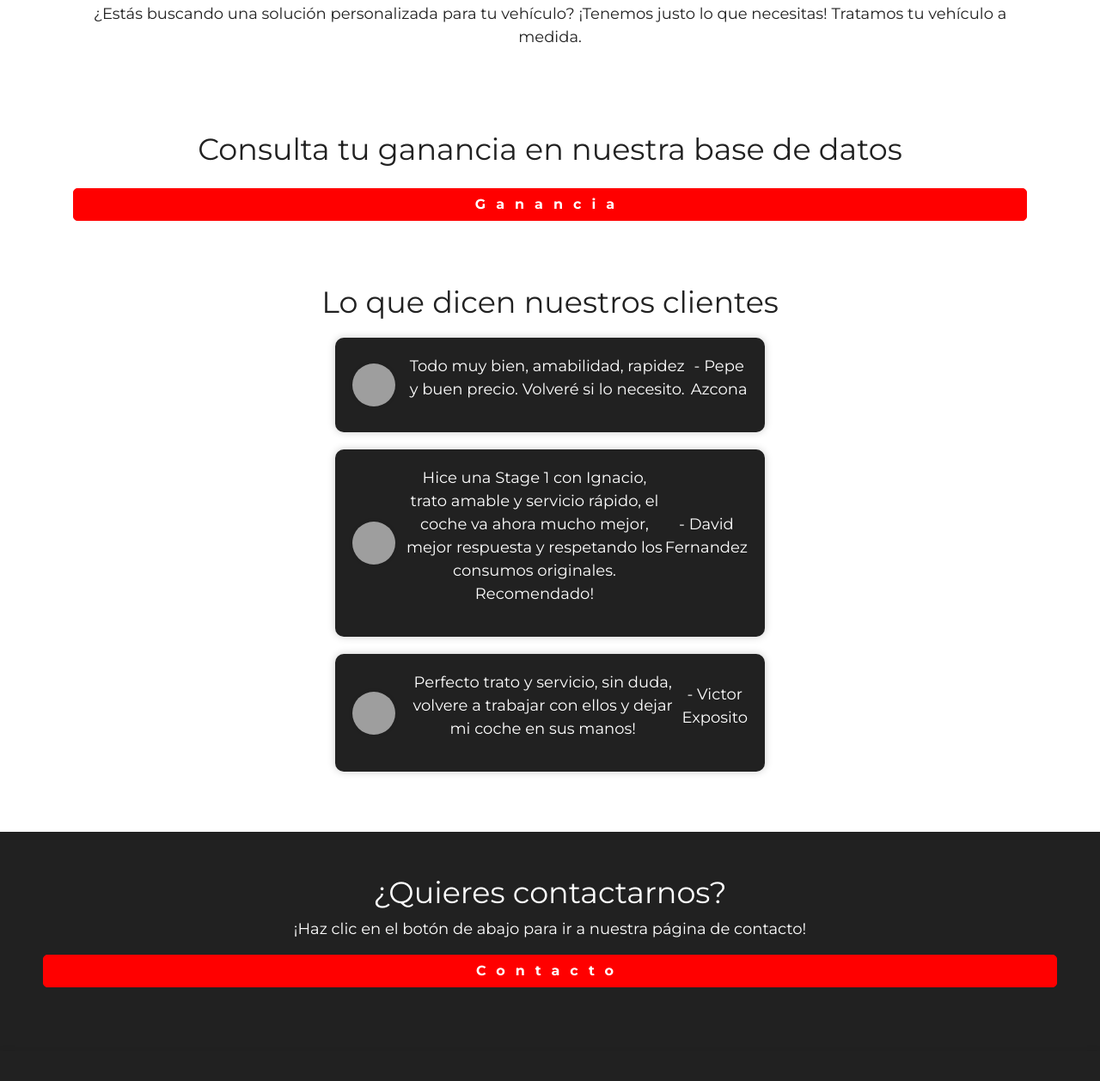
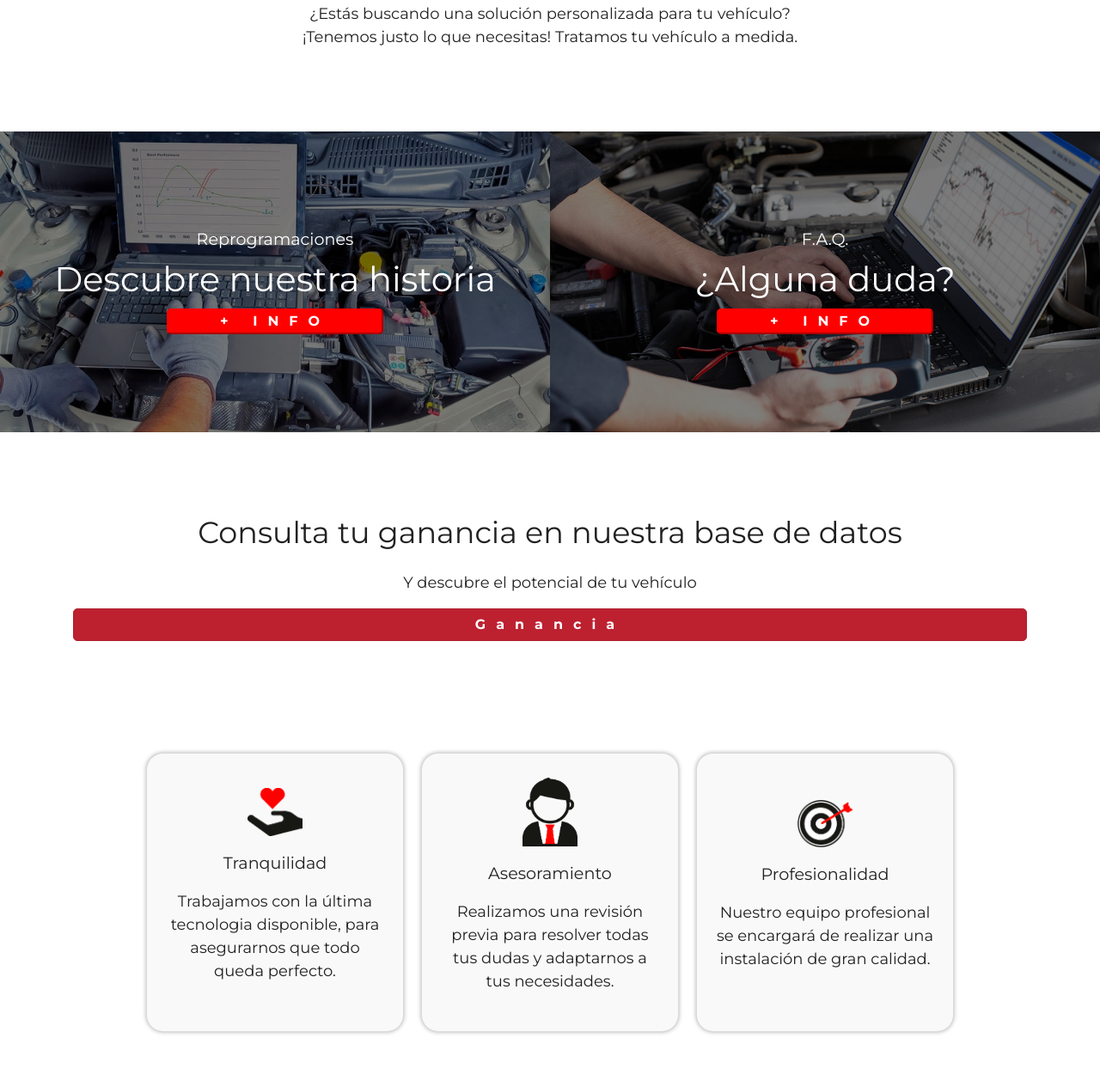
Before and after one commit to nylus1/WebAfrEngineV2, a plain HTML site: page index.html in a window 1280 px wide. Shown: the part 643-1901 px from the top of the page at 86% size. Drawn offline with nearby package versions, Linux system fonts and the light colour scheme; grey boxes are pictures that could not be loaded; a script that the page names is missing.

Commit message:
Actualización index

```diff
--- a/css/style.css
+++ b/css/style.css
@@ -8,6 +8,16 @@ body{
   background: white;
   color: #212121;
   font-family: 'Montserrat', sans-serif;
+}
+
+h3 {
+  margin: 0;
+  font-size: 1.2em;
+}
+
+h1 {
+  margin: 10px 0;
+  font-size: 2.5em;
 }
 
 h2{
@@ -23,6 +33,82 @@ p{
   margin-top: 96px;
   margin-bottom: 96px;
 }
+
+/* Post-introduccion */
+
+.container-post-introduccion{
+  display: flex;
+  flex-wrap: wrap;
+}
+
+.image-box {
+  position: relative;
+  width: 50%;
+  margin-bottom: 96px;
+}
+
+.image {
+  width: 100%;
+  height: 350px;
+  object-fit: cover;
+}
+
+.overlay {
+  position: absolute;
+  top: 0;
+  left: 0;
+  width: 100%;
+  height: 350px;
+  display: flex;
+  flex-direction: column;
+  justify-content: center;
+  align-items: center;
+  padding: 20px;
+  background-color: rgba(0, 0, 0, 0.5);
+  color: #fff;
+}
+
+/* Social proof section */
+
+#social-proof{
+  padding-top: 96px;
+  display: flex;
+  flex-wrap: wrap;
+  justify-content: center;
+  align-items: center;
+  margin: 0 auto;
+  max-width: 1000px;
+}
+
+.card {
+  width: 300px;
+  height: 325px;
+  margin: 10px;
+  display: flex;
+  flex-direction: column;
+  justify-content: center;
+  align-items: center;
+  text-align: center;
+  background-color: #f9f9f9;
+  box-shadow: 0px 0px 5px rgba(0,0,0,0.3);
+  border-radius: 20px;
+}
+
+.img-icon {
+  margin-top: 20px;
+  width: 4em;
+  height: auto;
+}
+
+.card>p{
+  padding: 20px;
+}
+
+.card>h3{
+  margin-top: 20px;
+}
+
+
 /* Header */
 
 header {
@@ -128,6 +214,18 @@ filter: drop-shadow(2px 2px 2px rgba(0, 0, 0, 0.5));
   font-weight: bold;
   letter-spacing: 0.75em;
   border-radius: 5px;
+  cursor: pointer;
+}
+.btn-danger-small{
+  color: #fff;
+  background-color: red;
+  border-color: red;
+  font-weight: bold;
+  letter-spacing: 0.75em;
+  border-radius: 5px;
+  cursor: pointer;
+  padding-left: 60px;
+  padding-right: 60px;
 }
 
 
@@ -332,7 +430,11 @@ input[type="submit"]:hover {
   .bg-video {
     width: 100vw;
     height: 170vw;
-}
+  }
+  .image-box {
+    width: 100%;
+    padding-bottom: 50%;
+  }
 }
 
 @media screen and (max-width:1170px){
--- a/index.html
+++ b/index.html
@@ -65,19 +65,56 @@
     </nav>
 
     <section id="introduction">
-        <div class="container">
+        <div class="container zoom-in">
             <h2>Reprogramación de centralitas</h2>
-            <p class="text-center">¿Estás buscando una solución personalizada para tu vehículo? ¡Tenemos justo lo que
+            <p class="text-center">¿Estás buscando una solución personalizada para tu vehículo?<br> ¡Tenemos justo lo que
                 necesitas! Tratamos tu vehículo a medida.</p>
         </div>
     </section>
 
+    <div class="container-post-introduccion animate-from-bottom">
+        <div class="image-box text-center">
+          <img src="img\reprogramacion-centralita-coche.jpg" alt="Image 1" class="image">
+          <div class="overlay">
+            <h3>Reprogramaciones</h3>
+            <h1>Descubre nuestra historia</h1>
+            <button class="btn-danger-small" onclick="location.href='quiensomos.html'">+ INFO</button>
+          </div>
+        </div>
+        <div class="image-box text-center">
+          <img src="img\reprogramacion-inicio.jpg" alt="Image 2" class="image">
+          <div class="overlay">
+            <h3>F.A.Q.</h3>
+            <h1>¿Alguna duda?</h1>
+            <button class="btn-danger-small" onclick="location.href='faq.html'">+ INFO</button>
+          </div>
+        </div>
+      </div>
+
     <section id="ganancias-index">
-        <div class="container text-center">
+        <div class="container text-center zoom-in">
             <h2 class="text-center mb-4">Consulta tu ganancia en nuestra base de datos</h2>
-            <!-- <button class="btn btn-primary btn-block mb-4" type="submit" href="ganancias.html">AQUI</button> -->
-            <a type="button" class="btn btn-danger btn-block mb-4" href="ganancias.html">Ganancia</a>
+            <p>Y descubre el potencial de tu vehículo</p>
+            <a type="button" class="btn btn-danger btn-block mb-4 animate-from-bottom" href="ganancias.html">Ganancia</a>
         </div>
+    </section>
+
+    <section id="social-proof">
+        <div class="card">
+            <img class="img-icon"  src="img\tranquilidad.png" alt="Card Image 1">
+            <h3>Tranquilidad</h3>
+            <p>Trabajamos con la última tecnologia disponible, para asegurarnos que todo queda perfecto.</p>
+          </div>
+          <div class="card">
+            <img class="img-icon"  src="img\asesoramiento.png" alt="Card Image 2">
+            <h3>Asesoramiento</h3>
+            <p>Realizamos una revisión previa para resolver todas tus dudas y adaptarnos a tus necesidades.</p>
+          </div>
+          <div class="card">
+            <img class="img-icon" src="img\profesionalidad.png" alt="Card Image 3">
+            <h3>Profesionalidad</h3>
+            <p>Nuestro equipo profesional se encargará de realizar una instalación de gran calidad.</p>
+          </div>
     </section>
 
     <section id="reviews-index">
```
Also changed, not shown: img/asesoramiento.png (added), img/asesoramiento.svg (added), img/profesionalidad.png (added), img/profesionalidad.svg (added), img/reprogramacion-centralita-coche.jpg (added), img/reprogramacion-inicio.jpg (added), img/tranquilidad.png (added), img/tranquilidad.svg (added).
